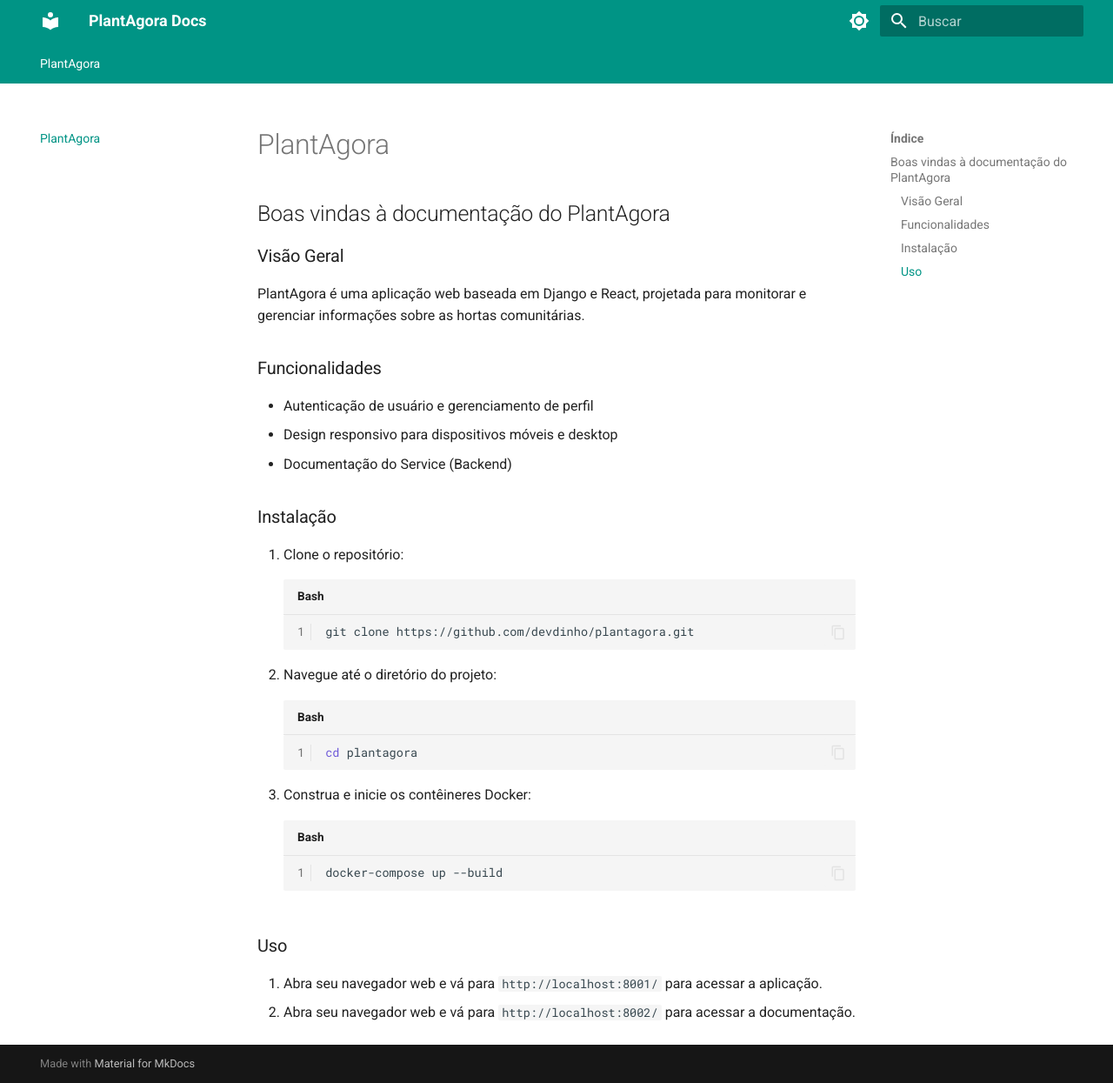
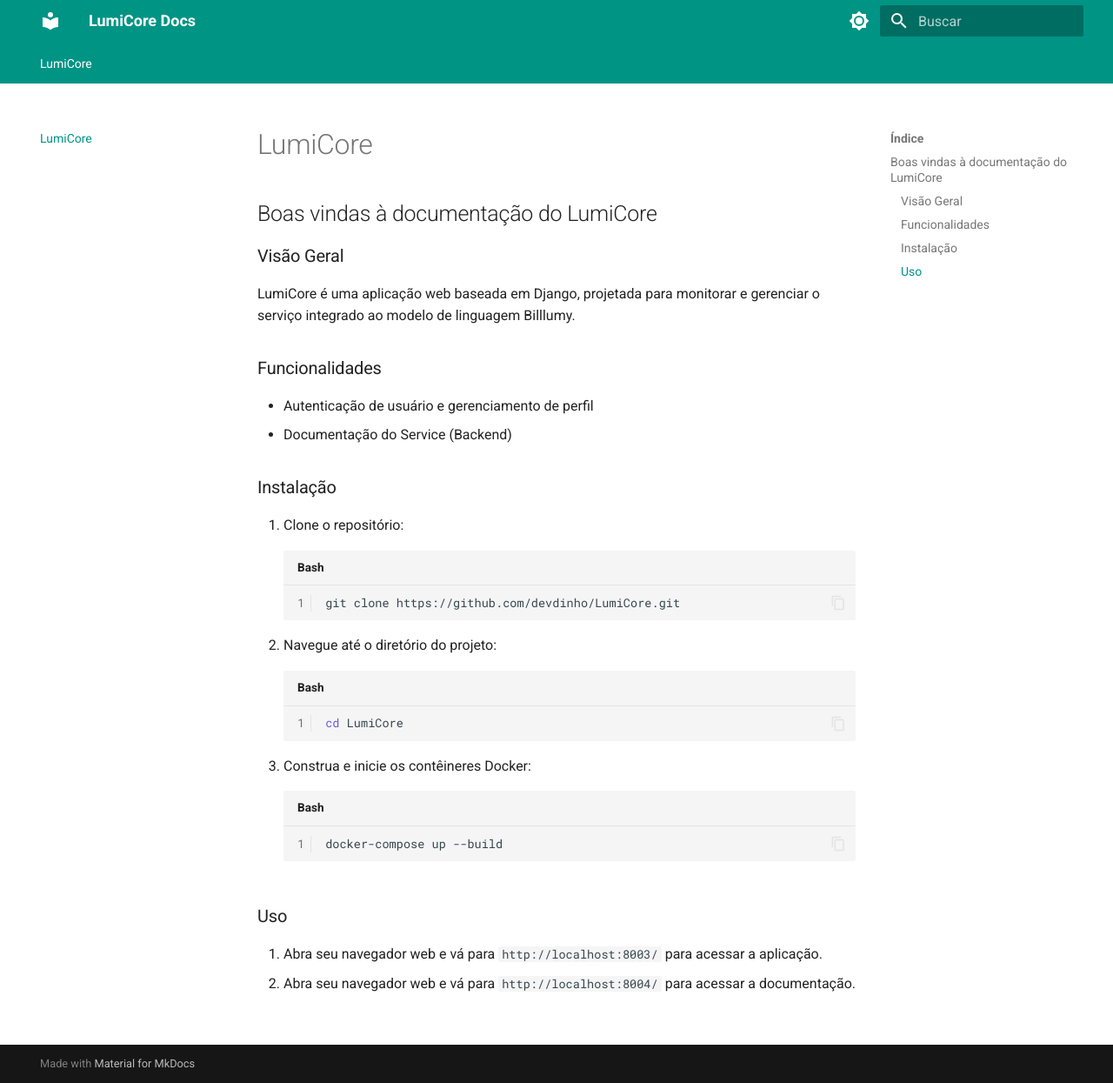
Before and after one commit to devdinho/LumiCore, an MkDocs documentation site: the page built from docs/index.md, in a window 1280 px wide and 1245 px high. Shown: the whole window at 87% size. Built offline with MkDocs 1.6.1 and Material for MkDocs 9.7.7, drawn with Linux system fonts in a browser that asks for light colours.

Commit message:
docs: Update docs

````diff
--- a/docs/index.md
+++ b/docs/index.md
@@ -1,26 +1,25 @@
-# PlantAgora
+# LumiCore
 
-## Boas vindas à documentação do PlantAgora
+## Boas vindas à documentação do LumiCore
 
 ### Visão Geral
 
-PlantAgora é uma aplicação web baseada em Django e React, projetada para monitorar e gerenciar informações sobre as hortas comunitárias.
+LumiCore é uma aplicação web baseada em Django, projetada para monitorar e gerenciar o serviço integrado ao modelo de linguagem Billlumy.
 
 ### Funcionalidades
 
 - Autenticação de usuário e gerenciamento de perfil
-- Design responsivo para dispositivos móveis e desktop
 - Documentação do Service (Backend)
 
 ### Instalação
 
 1. Clone o repositório:
     ```bash
-    git clone https://github.com/devdinho/plantagora.git
+    git clone https://github.com/devdinho/LumiCore.git
     ```
 2. Navegue até o diretório do projeto:
     ```bash
-    cd plantagora
+    cd LumiCore
     ```
 3. Construa e inicie os contêineres Docker:
     ```bash
@@ -29,5 +28,5 @@
 
 ### Uso
 
-1. Abra seu navegador web e vá para `http://localhost:8001/` para acessar a aplicação.
-1. Abra seu navegador web e vá para `http://localhost:8002/` para acessar a documentação.
+1. Abra seu navegador web e vá para `http://localhost:8003/` para acessar a aplicação.
+1. Abra seu navegador web e vá para `http://localhost:8004/` para acessar a documentação.
--- a/mkdocs.yml
+++ b/mkdocs.yml
@@ -1,4 +1,4 @@
-site_name: PlantAgora Docs
+site_name: LumiCore Docs
 
 
 theme:
````
